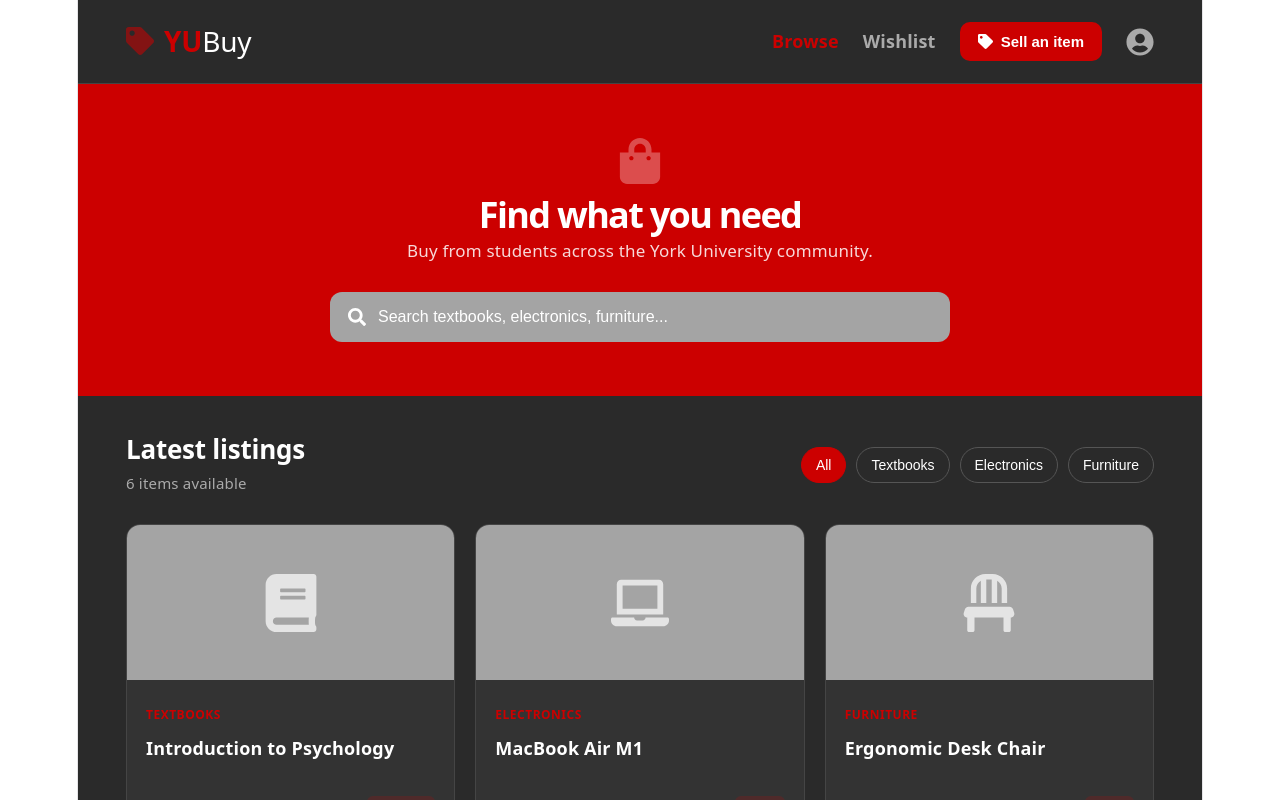
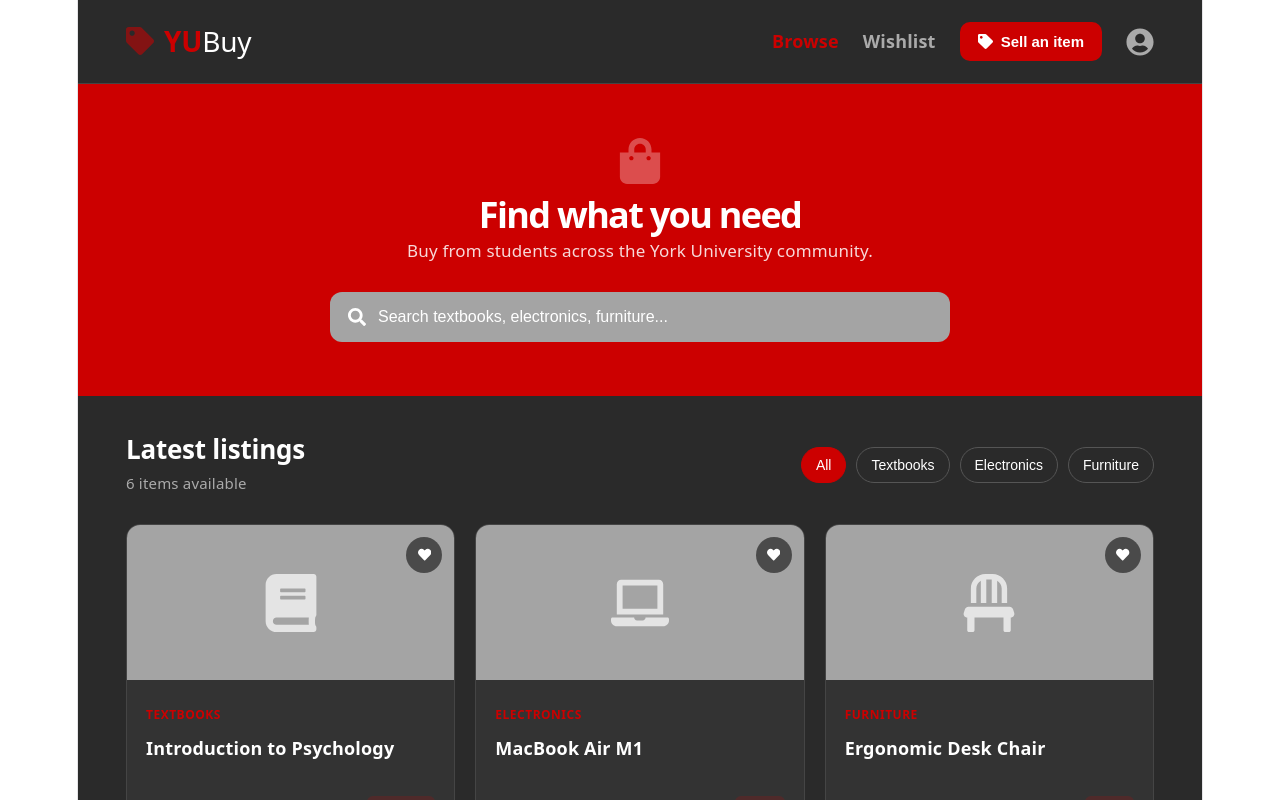
Before and after one commit to EdisonnTran/YUBuy, a React app in the folder frontend/: page /listings in a window 1280 px wide. Shown: the top 800 px of the page. Built offline with nearby package versions, Linux system fonts and the light colour scheme; the HTML template or start-up script is replaced by a standard one.

Commit message:
Add wishlist heart button to listing cards

```diff
--- a/frontend/src/pages/Listings.jsx
+++ b/frontend/src/pages/Listings.jsx
@@ -3,6 +3,7 @@ import { useNavigate } from 'react-router-dom'
 import {
   FaBook,
   FaChair,
+  FaHeart,
   FaLaptop,
   FaSearch,
   FaShoppingBag,
@@ -69,10 +70,28 @@ const listings = [
 
 const categories = ['All', 'Textbooks', 'Electronics', 'Furniture']
 
+// TODO: replace with the real logged-in user's id once auth is wired up.
+// This is Alice's id from the seed data, used for local testing.
+const CURRENT_USER_ID = 'cmr2ep0vr0003xprwfbwag2x7'
+
 export default function Listings() {
   const [search, setSearch] = useState('')
   const [activeCategory, setActiveCategory] = useState('All')
   const navigate = useNavigate()
+
+  async function handleAddToWishlist(listingId) {
+    try {
+      const response = await fetch('http://localhost:3000/api/wishlist', {
+        method: 'POST',
+        headers: { 'Content-Type': 'application/json' },
+        body: JSON.stringify({ userId: CURRENT_USER_ID, listingId }),
+      })
+      if (!response.ok) throw new Error(`Request failed: ${response.status}`)
+      alert('Added to wishlist!')
+    } catch (err) {
+      alert('Could not add to wishlist. (This is expected with mock data — real listings will work.)')
+    }
+  }
 
   const filteredListings = useMemo(() => {
     const query = search.trim().toLowerCase()
@@ -291,12 +310,37 @@ export default function Listings() {
                 <article
                   key={listing.id}
                   style={{
+                    position: 'relative',
                     overflow: 'hidden',
                     border: '1px solid #454545',
                     borderRadius: '14px',
                     backgroundColor: '#333333',
                   }}
                 >
+                  <button
+                    type="button"
+                    onClick={() => handleAddToWishlist(listing.id)}
+                    title="Add to wishlist"
+                    style={{
+                      position: 'absolute',
+                      top: '12px',
+                      right: '12px',
+                      zIndex: 1,
+                      width: '36px',
+                      height: '36px',
+                      display: 'flex',
+                      alignItems: 'center',
+                      justifyContent: 'center',
+                      border: 0,
+                      borderRadius: '50%',
+                      backgroundColor: 'rgba(0,0,0,0.55)',
+                      color: 'white',
+                      cursor: 'pointer',
+                    }}
+                  >
+                 <FaHeart />
+                  </button>
+
                   <div
                     style={{
                       height: '155px',
```
